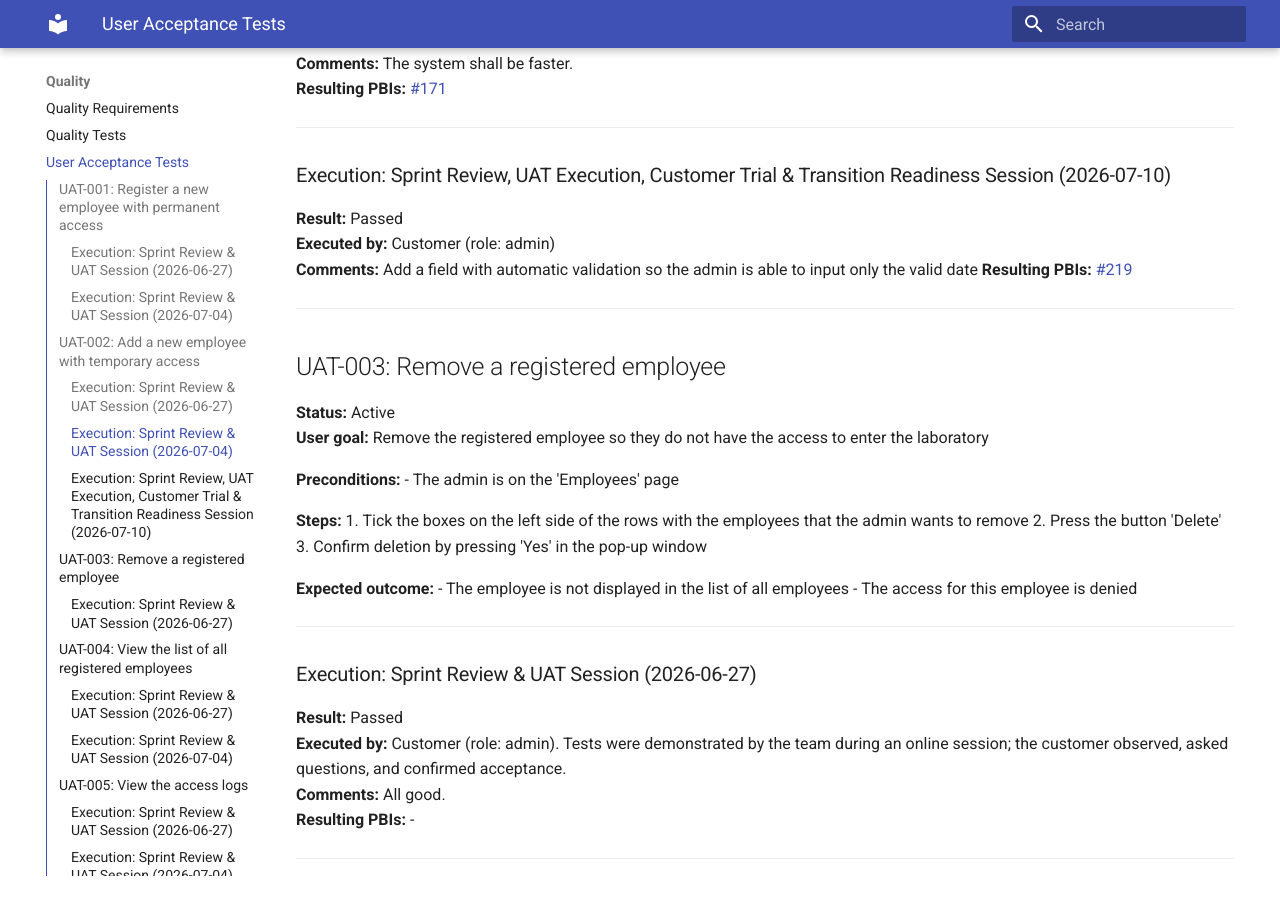
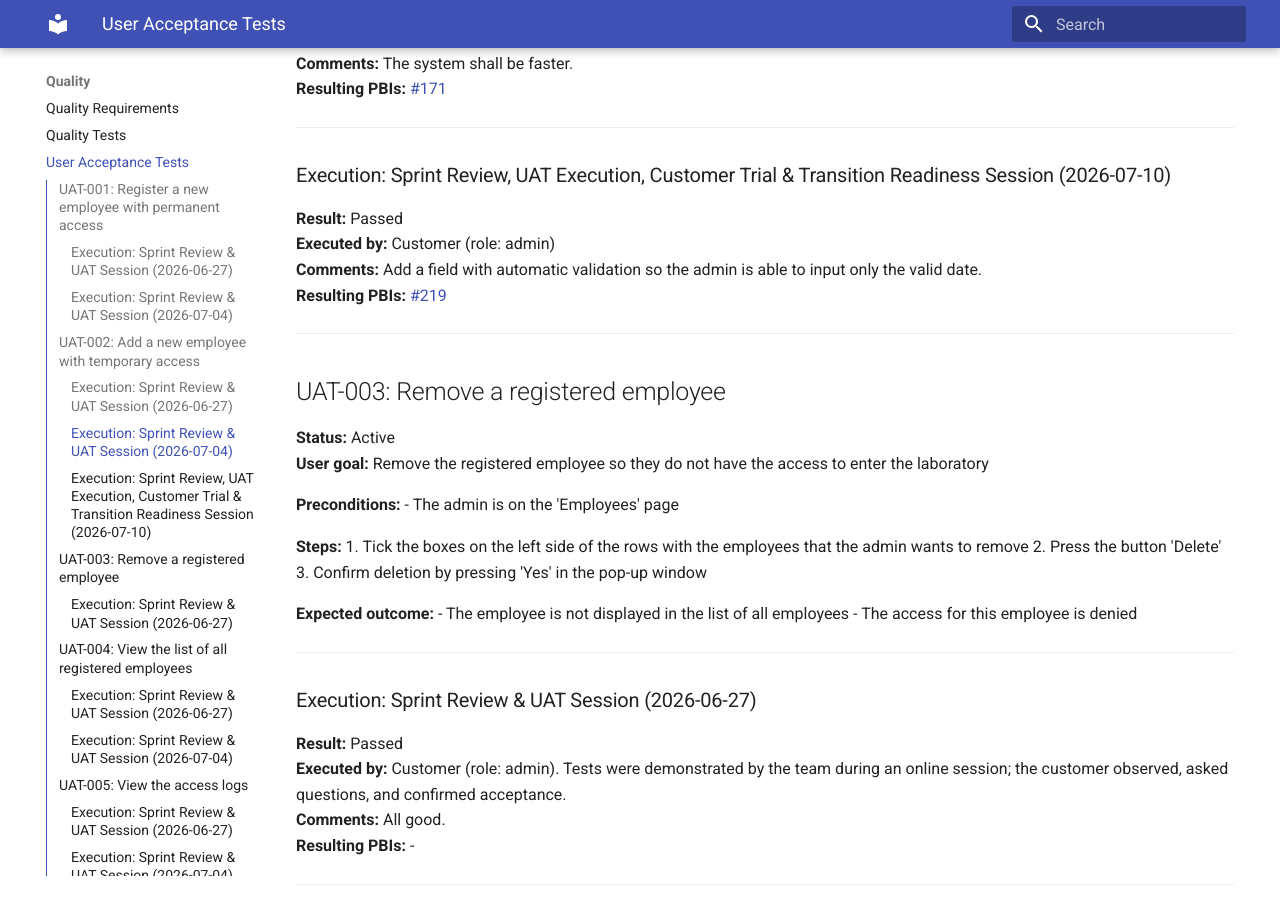
Before and after one commit to Innopolis-Robotics-Society/FaceGuardV3, an MkDocs documentation site: the page built from docs/user-acceptance-tests.md, in a window 1280 px wide and 900 px high, scrolled down 1804 px. Built offline with MkDocs 1.6.1 and Material for MkDocs 9.7.7, drawn with Linux system fonts in a browser that asks for light colours.

```diff
--- a/docs/user-acceptance-tests.md
+++ b/docs/user-acceptance-tests.md
@@ -89,7 +89,7 @@
 
 **Result:** Passed
 **Executed by:** Customer (role: admin)
-**Comments:** Add a field with automatic validation so the admin is able to input only the valid date
+**Comments:** Add a field with automatic validation so the admin is able to input only the valid date.
 **Resulting PBIs:** [#219](https://github.com/Innopolis-Robotics-Society/FaceGuardV3/issues/219)
 
 
```
